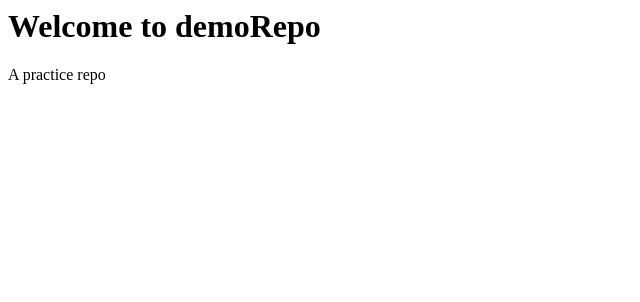
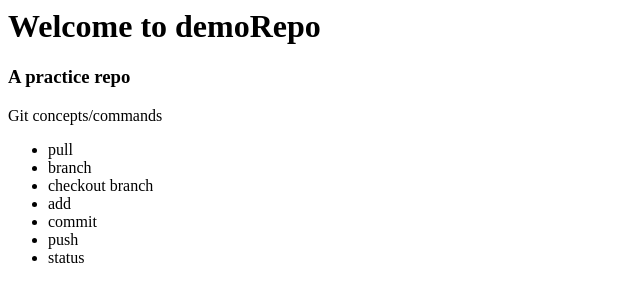
Before and after one commit to PacoRosso/demoRepo, a plain HTML site: page index.html in a window 1280 px wide. Shown: the whole page, without its empty margins (0-640 px from the left). Drawn offline with Linux system fonts and the light colour scheme.

Commit message:
added list to index.html

```diff
--- a/index.html
+++ b/index.html
@@ -7,7 +7,18 @@
 	<body>
 
 		<h1>Welcome to demoRepo</h1>
-		<p>A practice repo</p>
+		<h3>A practice repo</h3>
+
+		<p>Git concepts/commands</p>
+		<ul>
+			<li>pull</li>
+			<li>branch</li>
+			<li>checkout branch</li>
+			<li>add</li>
+			<li>commit</li>
+			<li>push</li>
+			<li>status</li>
+		</ul>
 
 	</body>
 
```
